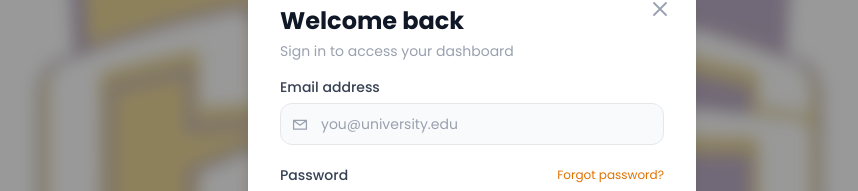
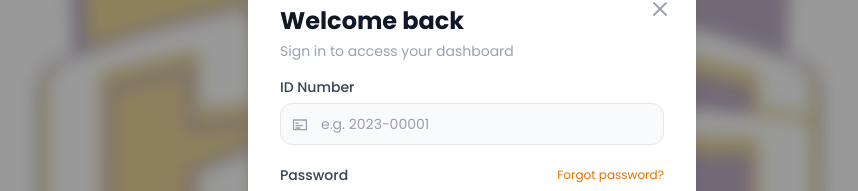
Before and after one commit to gesim-dave123/CCS-Computer-Sit-In-Monitoring-System, a React (Vite) app in the folder client/: page /login in a window 1280 px wide. Shown: the part 211-402 px from the top of the page, without its empty margins (168-1026 px from the left). Built offline with nearby package versions, Linux system fonts and the light colour scheme.

Commit message:
Feat: Implemented login frontend

```diff
--- a/client/src/component/modals/loginModal.jsx
+++ b/client/src/component/modals/loginModal.jsx
@@ -2,7 +2,7 @@ import { useState } from "react";
 import { Link, useNavigate } from "react-router-dom";
 
 import {
-  MailIcon,
+  IdIcon,
   LockIcon,
   EyeIcon,
   EyeOffIcon,
@@ -12,7 +12,7 @@ import {
 
 export default function LoginModal({ onClose, onSwitchToRegister }) {
   const navigate = useNavigate();
-  const [email, setEmail] = useState("");
+  const [idNumber, setIdNumber] = useState("");
   const [password, setPassword] = useState("");
   const [showPw, setShowPw] = useState(false);
   const [remember, setRemember] = useState(false);
@@ -33,7 +33,7 @@ export default function LoginModal({ onClose, onSwitchToRegister }) {
           headers: {
             "Content-Type": "application/json",
           },
-          body: JSON.stringify({ email: email, password: password }),
+          body: JSON.stringify({ id_number: idNumber, password: password }),
         },
       );
 
@@ -44,7 +44,7 @@ export default function LoginModal({ onClose, onSwitchToRegister }) {
         return;
       }
 
-      const role = json.user?.email === "admin@gmail.com" ? "admin" : "student";
+      const role = json.user?.role || "student";
       const userWithRole = { ...json.user, role };
 
       localStorage.setItem("authToken", json.token);
@@ -110,22 +110,22 @@ export default function LoginModal({ onClose, onSwitchToRegister }) {
             </div>
           ) : (
             <form onSubmit={handleSubmit} className="space-y-5">
-              {/* Email */}
+              {/* ID Number */}
               <div>
                 <label className="block text-sm font-medium text-gray-700 mb-1.5">
-                  Email address
+                  ID Number
                 </label>
                 <div className="relative">
                   <span className="absolute left-3 top-1/2 -translate-y-1/2 text-gray-400">
-                    <MailIcon />
+                    <IdIcon />
                   </span>
                   <input
-                    type="email"
+                    type="text"
                     required
                     className="w-full pl-10 pr-4 py-2.5 rounded-xl border border-gray-200 bg-gray-50 text-sm text-gray-800 placeholder-gray-400 outline-none focus:border-purple-400 focus:ring-2 focus:ring-purple-100 transition-all"
-                    placeholder="you@university.edu"
-                    value={email}
-                    onChange={(e) => setEmail(e.target.value)}
+                    placeholder="e.g. 2023-00001"
+                    value={idNumber}
+                    onChange={(e) => setIdNumber(e.target.value)}
                   />
                 </div>
               </div>
```
